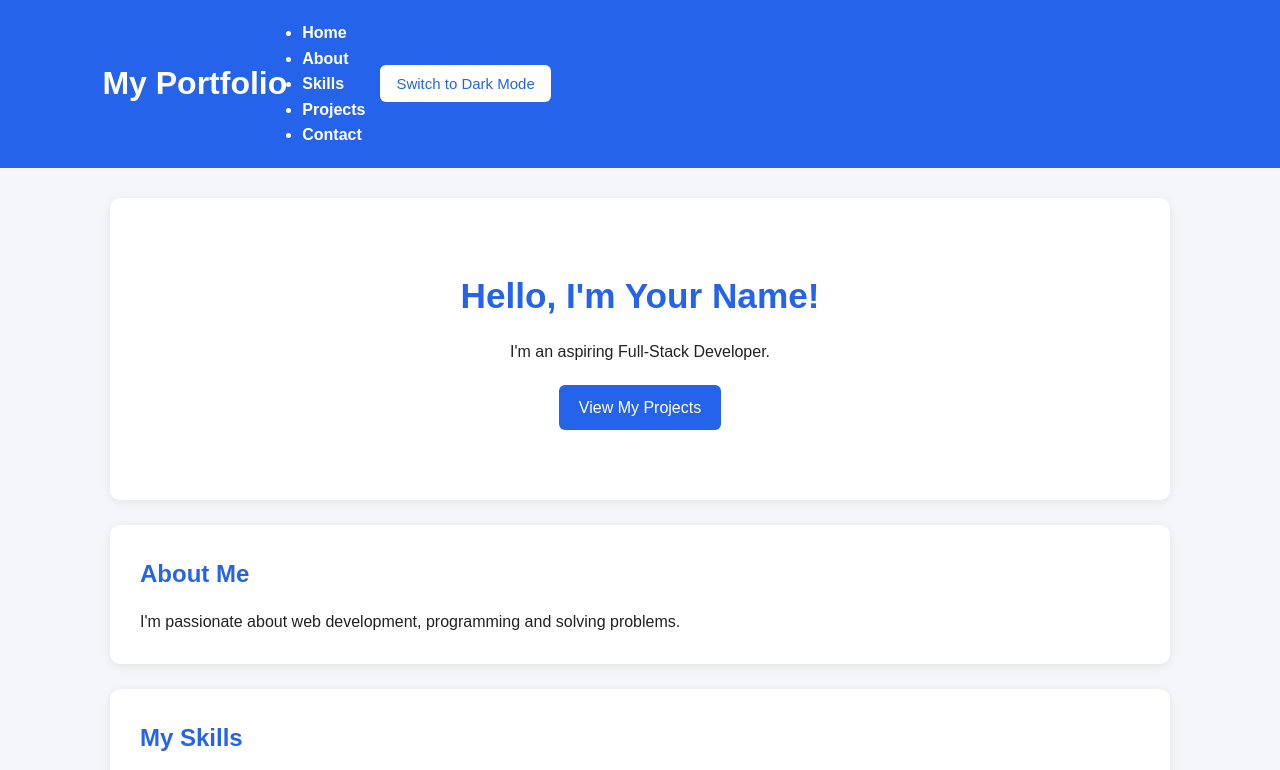
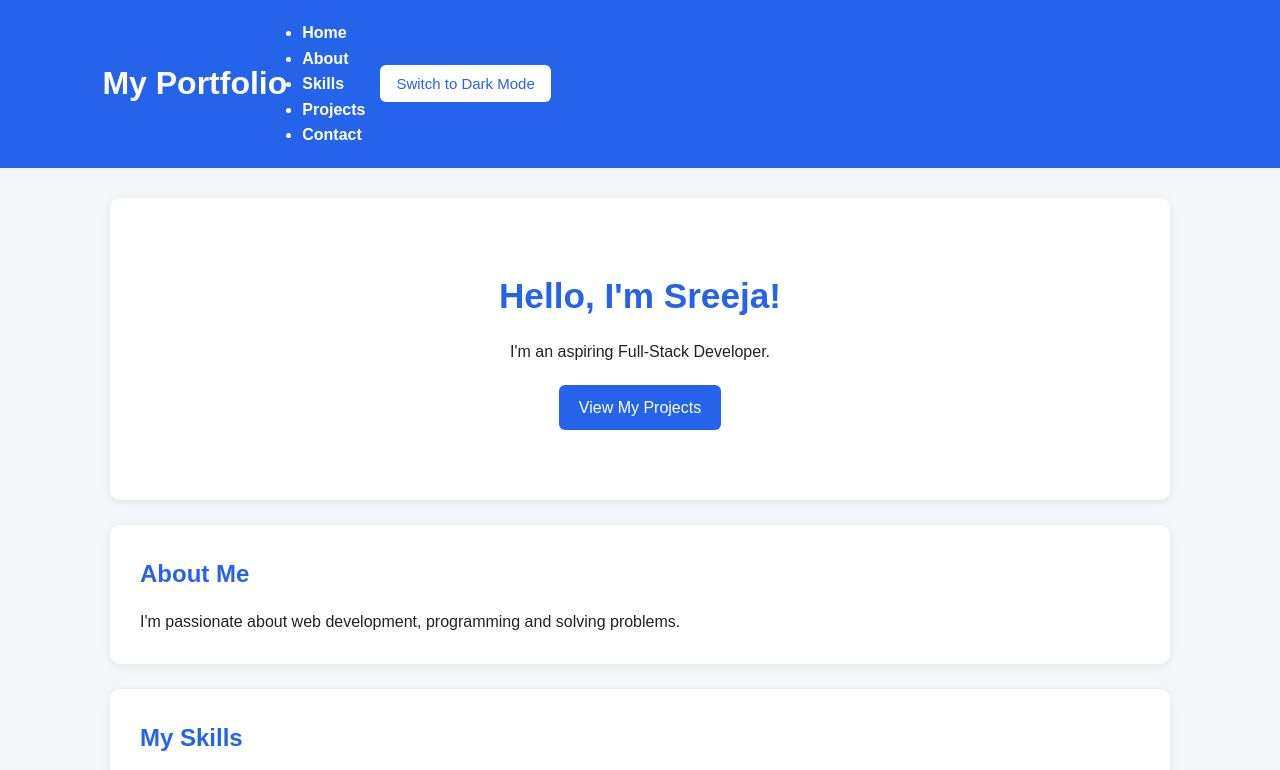
Before and after one commit to sai-sreeja-a/hellovibe, a plain HTML site: page personal-profile/index.html in a window 1280 px wide. Shown: the top 770 px of the page. Drawn offline with Linux system fonts and the light colour scheme.

Commit message:
Update index.html

```diff
--- a/personal-profile/index.html
+++ b/personal-profile/index.html
@@ -38,7 +38,7 @@
     <main>
 
         <section id="home">
-            <h2>Hello, I'm Your Name!</h2>
+            <h2>Hello, I'm Sreeja!</h2>
             <p>I'm an aspiring Full-Stack Developer.</p>
             <a href="#projects">View My Projects</a>
         </section>
```
